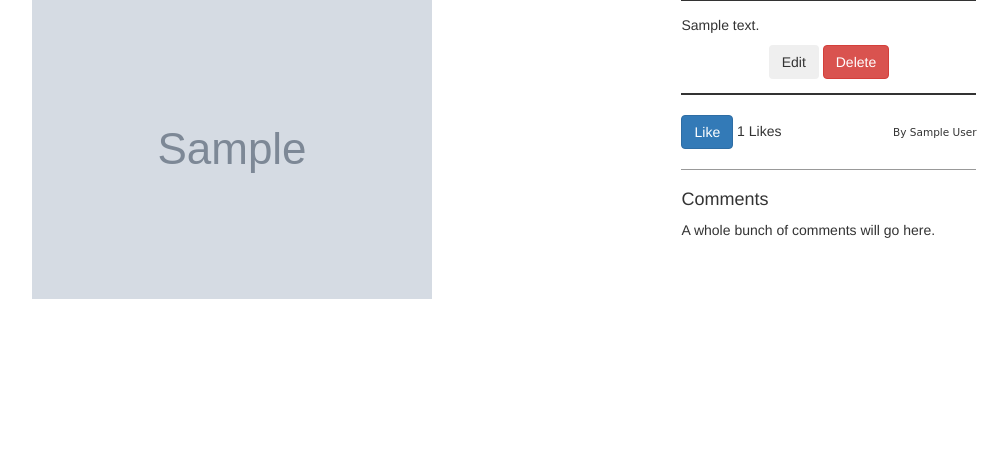
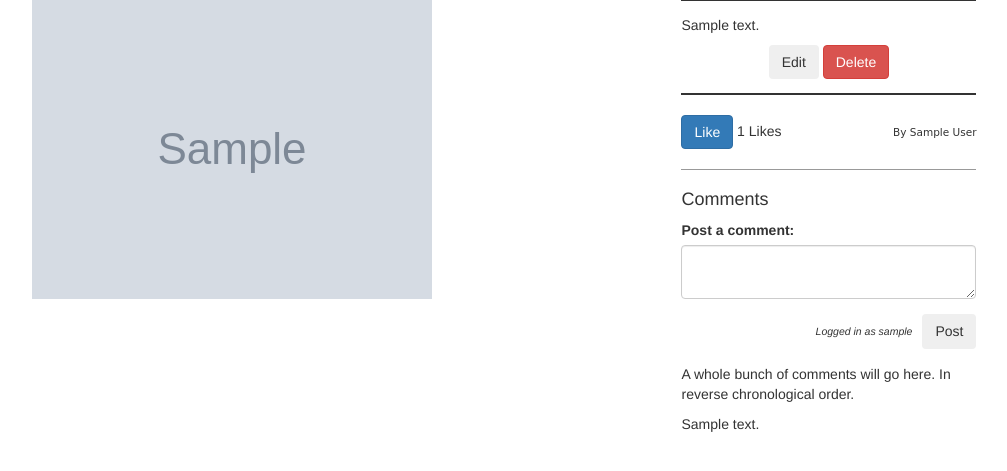
Before and after one commit to spencerstewart/abstract-interp, a Python web app: template templates/viewpost.html in a window 1280 px wide. Shown: the part 183-654 px from the top of the page, without its empty margins (136-1143 px from the left). Run offline with Jinja, Linux system fonts and the light colour scheme; the template is opened without the code that fills it: most values are stand-ins (such as "Sample title", 1, 10 or a date in 2020); grey boxes marked "Sample" are stand-in pictures; some libraries are stand-ins or nearby versions.

Commit message:
Make basic commenting feature

```diff
--- a/index.yaml
+++ b/index.yaml
@@ -10,6 +10,12 @@ indexes:
 # automatically uploaded to the admin console when you next deploy
 # your application using appcfg.py.
 
+- kind: Comment
+  properties:
+  - name: post_id
+  - name: created
+    direction: desc
+
 - kind: Likes
   ancestor: yes
   properties:
--- a/static/main.css
+++ b/static/main.css
@@ -43,6 +43,12 @@ h1 {
 .home {
   margin: 1em 0;
   font-size: 1.5em;
+}
+
+.small-info {
+  font-style: italic;
+  font-size: .75em;
+  margin: 10px;
 }
 
 .error {
@@ -96,6 +102,12 @@ h1 {
 .sidebar-user {
 }
 
+.post-button-area {
+  display: flex;
+  flex-wrap: wrap;
+  justify-content: flex-end;
+}
+
 @media (max-width: 768px){
   .title {
     border-right: 0;
--- a/templates/viewpost.html
+++ b/templates/viewpost.html
@@ -40,7 +40,35 @@
     </div>
     <div class="comments">
       <h4>Comments</h4>
-      A whole bunch of comments will go here.
+      {% if user_name %}
+      <div class="comment-form">
+        <form class="" method="post">
+          <div class="form-group">
+            <label for="comment">Post a comment:</label>
+            <textarea class="form-control" name="comment" rows="2" cols="40"></textarea>
+          </div>
+          <div class="form-group post-button-area">
+            <p class="small-info">
+              Logged in as {{ user_name }}
+            </p>
+            <button type="submit" name="post_comment" class="btn">Post</button>
+          </div>
+        </form>
+      </div>
+      {% else %}
+      <p>
+        <a href="/blog/login">Login to post a comment.</a>
+      </p>
+      {% endif %}
+      <p>
+        A whole bunch of comments will go here.
+        In reverse chronological order.
+      </p>
+      {% for comment in comments %}
+        <p>
+          {{ comment.comment }}
+        </p>
+      {% endfor %}
     </div>
   </div>
 </div>
--- a/templates/welcome.html
+++ b/templates/welcome.html
@@ -9,7 +9,7 @@
 {% block content %}
 <div class="row body">
     <div class="col-md-6 col-md-offset-3 post">
-      <h3>Welcome to my blog</h3>
+      <h3>Welcome to the blog</h3>
       <p>
         <a href="/blog/newpost">Click here to post something new.</a>
       </p>
```
Also changed, not shown: blog.py (+25 -1 lines).
